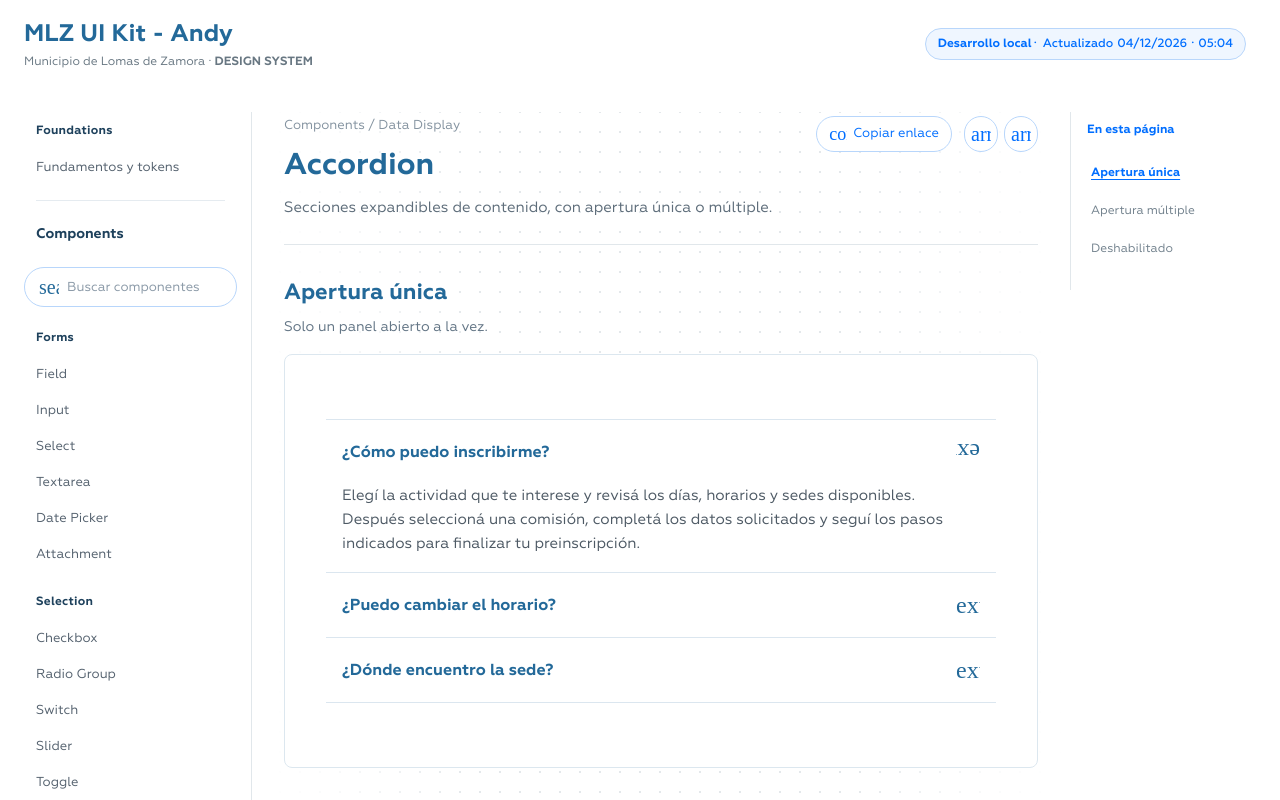
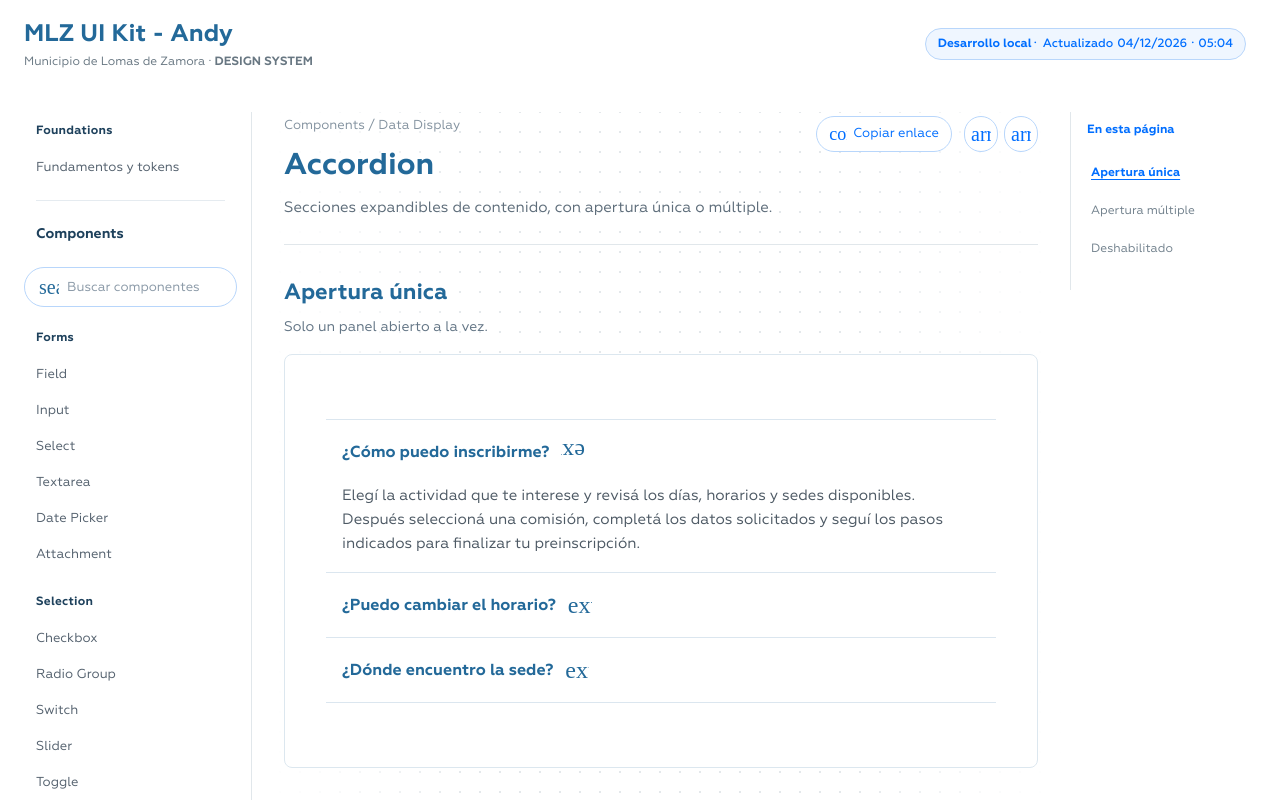
Before and after one commit to SantiagoM96/mlz-muni, a React (Vite) app: page /ui-kit-andy/componentes/acordeon in a window 1280 px wide. Shown: the top 800 px of the page. Built offline with nearby package versions, Linux system fonts and the light colour scheme; a web font is replaced by a local one.

Commit message:
style(accordion): underline trigger text on hover without background and fit width to content

```diff
--- a/src/pages/andy-kit/andy-kit.css
+++ b/src/pages/andy-kit/andy-kit.css
@@ -162,14 +162,15 @@
 .andy-doc-accordion-item{min-width:0;padding:var(--mlz-space-8) 0;border-bottom:1px solid #dbe6ef}
 .andy-doc-accordion-item:first-child{border-top:1px solid #dbe6ef}
 .andy-doc-accordion-item>button{
- display:flex;align-items:center;justify-content:space-between;gap:var(--mlz-space-12);
- width:100%;min-height:48px;padding:0 var(--mlz-space-16);
+ display:inline-flex;align-items:center;justify-content:flex-start;gap:var(--mlz-space-12);
+ width:fit-content;max-width:100%;min-height:48px;padding:0 var(--mlz-space-16);
  border:0;border-radius:var(--mlz-radius-lg);
  background:transparent;color:#236999;font-size:16px;line-height:24px;
  text-align:left;font-weight:700;cursor:pointer;
- transition:background-color .18s ease;
 }
-.andy-doc-accordion-item>button:hover{background:#f3f8fc}
+.andy-doc-accordion-trigger-label{text-decoration:none;text-underline-offset:3px;text-decoration-thickness:1px}
+.andy-doc-accordion-item>button:hover:not(:disabled) .andy-doc-accordion-trigger-label,
+.andy-doc-accordion-item>button:focus-visible .andy-doc-accordion-trigger-label{text-decoration:underline}
 .andy-doc-accordion-item>button:focus-visible{outline:2px solid var(--color-info-500,#006eff);outline-offset:2px}
 .andy-doc-accordion-item>button[aria-expanded=true] .material-symbols-outlined{transform:rotate(180deg)}
 .andy-doc-accordion-item>button .material-symbols-outlined{flex-shrink:0;transition:transform .18s ease}
```
